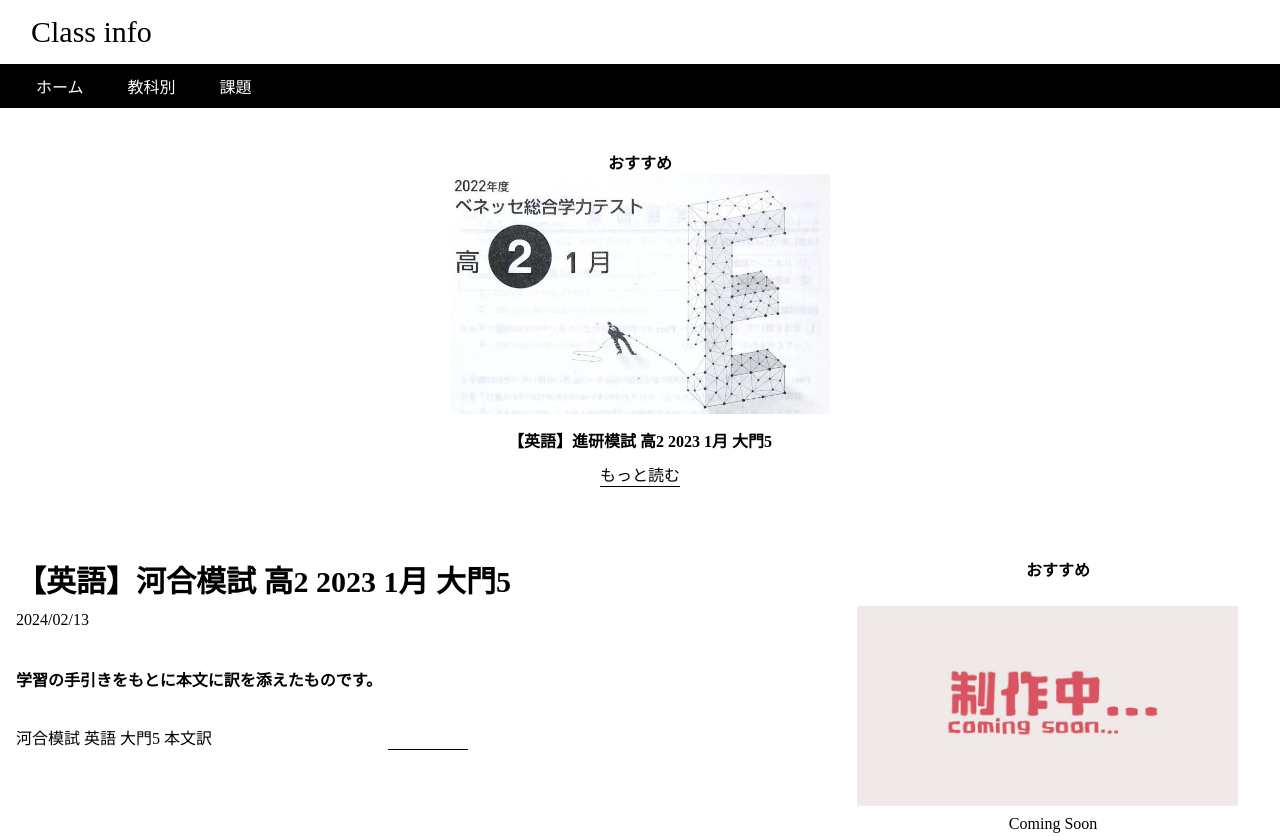
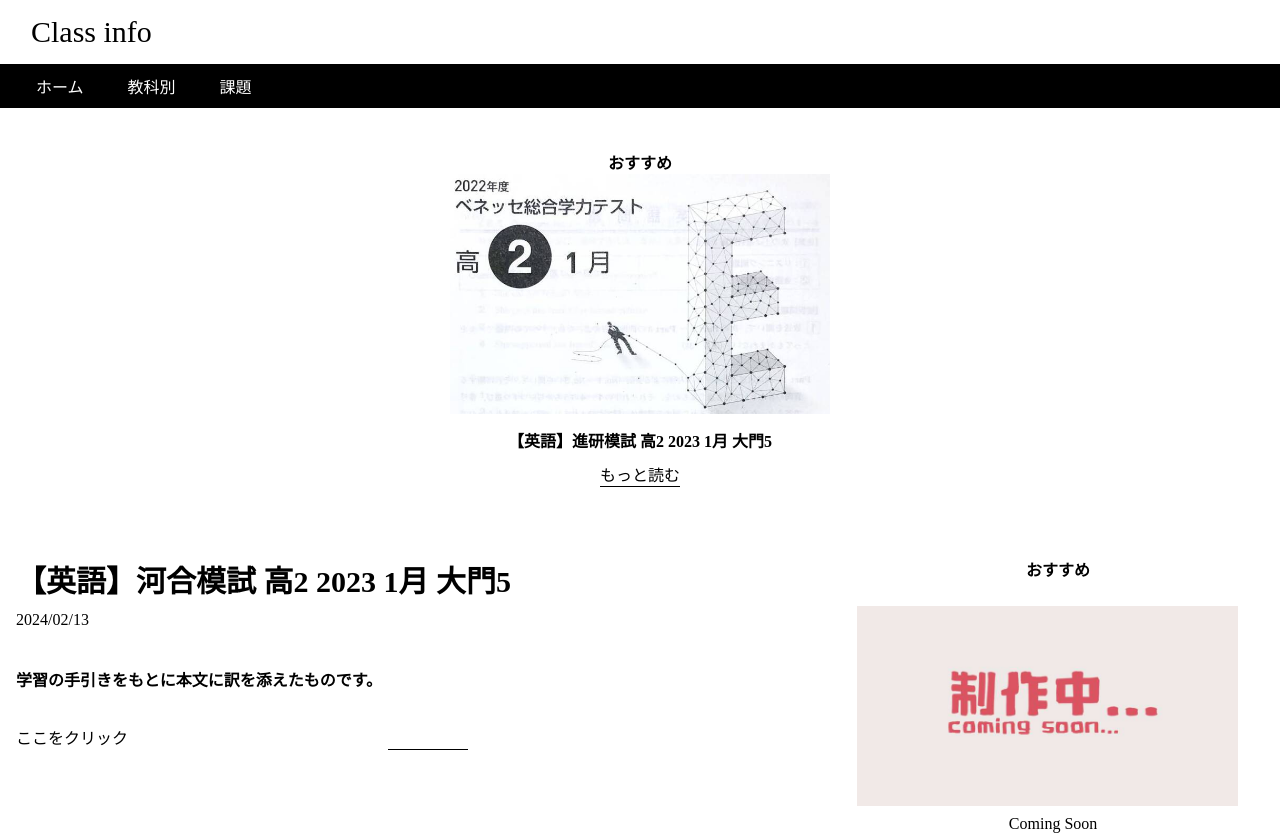
Before and after one commit to KanetyEngineer/class-info, a plain HTML site: page exam-mosi-kaai-2023-01-大門5.html in a window 1280 px wide. Shown: the top 836 px of the page. Drawn offline with Linux system fonts and the light colour scheme.

Commit message:
Update exam-mosi-kaai-2023-01-大門5.html

```diff
--- a/exam-mosi-kaai-2023-01-大門5.html
+++ b/exam-mosi-kaai-2023-01-大門5.html
@@ -42,7 +42,7 @@
           </ul>
           <img src="./images/mosi-kaai-2023-g2-01-english .jpg" alt="" />
             <p>学習の手引きをもとに本文に訳を添えたものです。<br>　</p>
-            <a href="pdf/河合_2023_01_大問5_本文訳.pdf">河合模試 英語 大門5 本文訳</a>
+            <a href="pdf/河合_2023_01_大問5_本文訳.pdf">ここをクリック</a>
         </article>
       </main>
 
```
